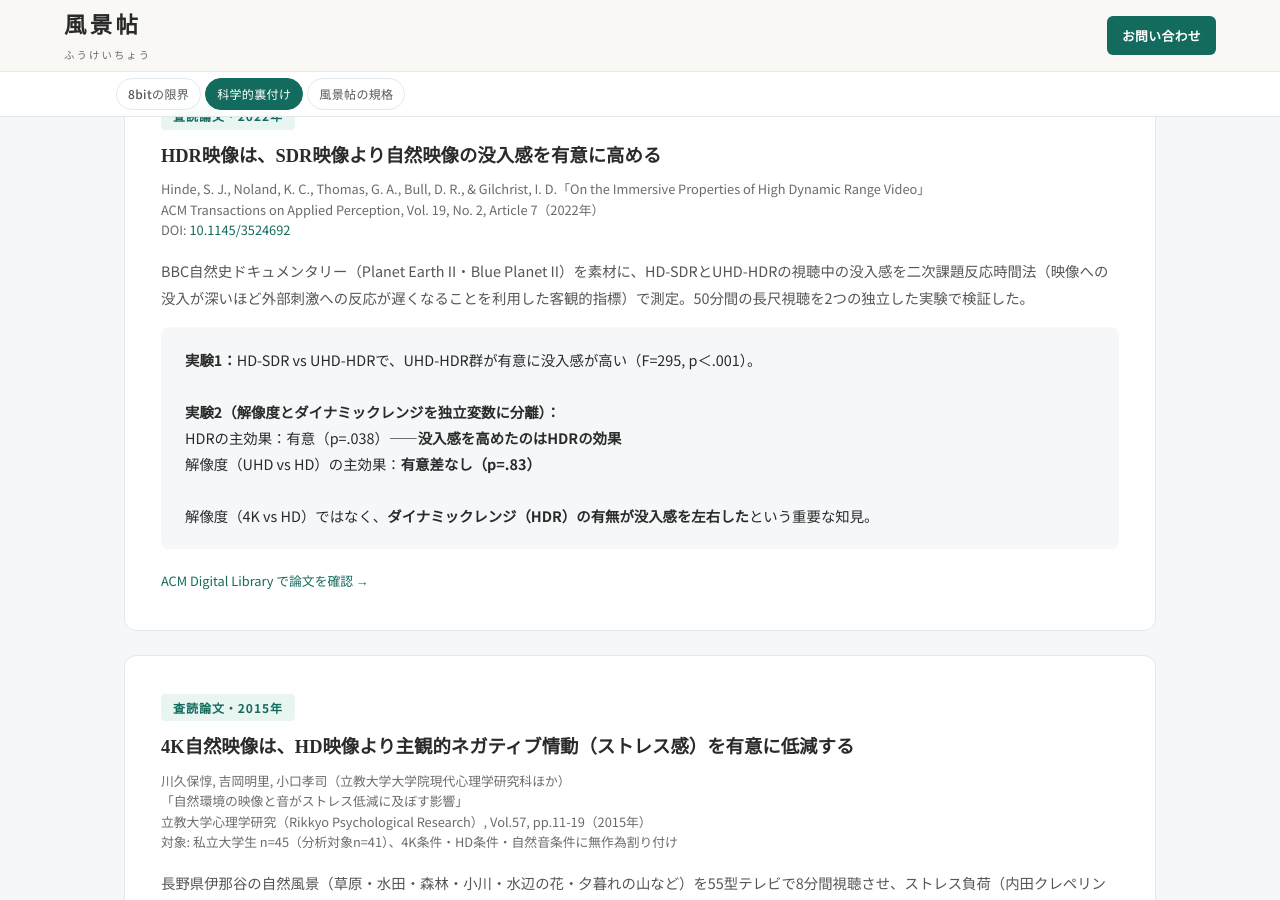
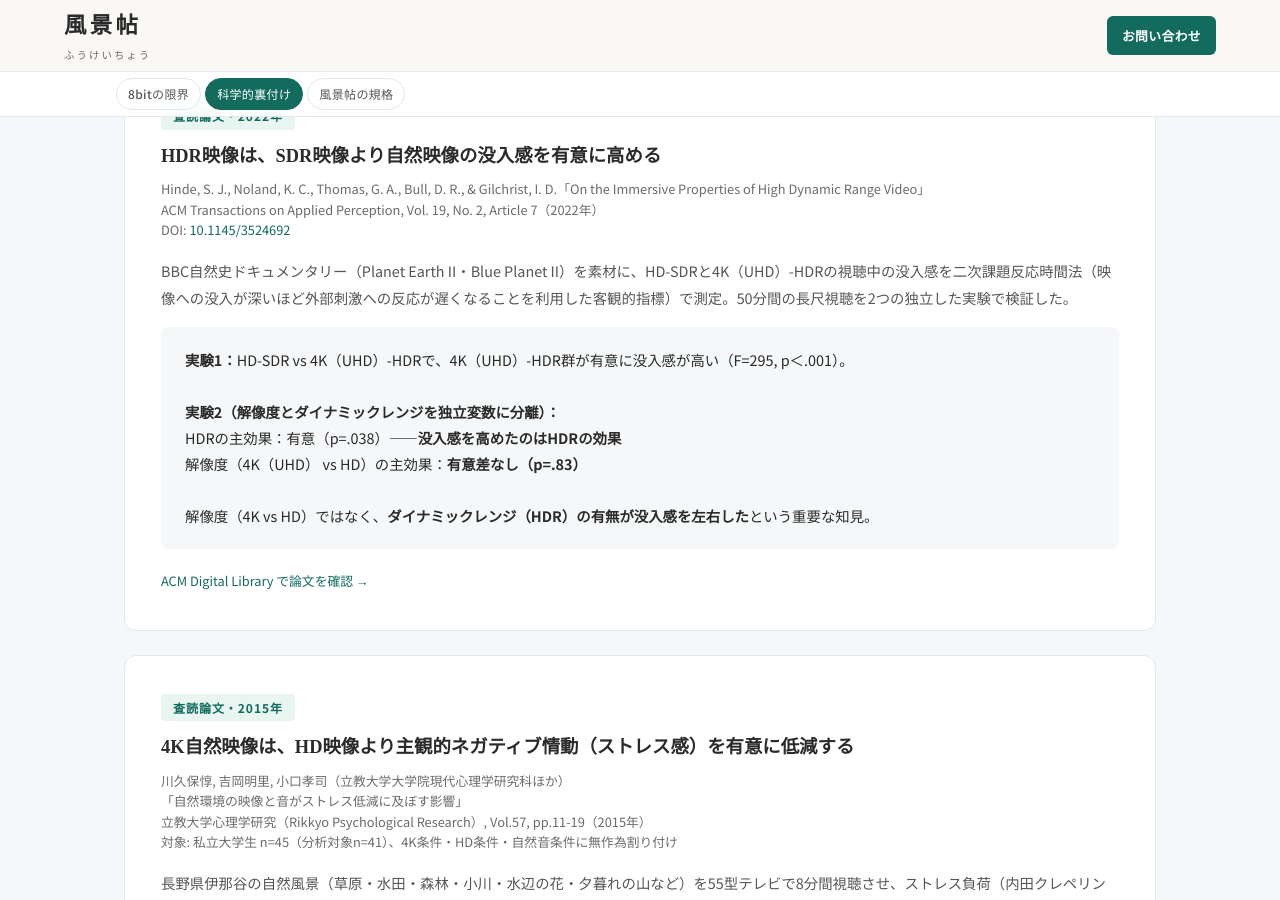
Before and after one commit to dr836gnypeq-ctrl/fukeichou-site, a Jekyll site: the page built from quality.html, in a window 1280 px wide and 900 px high, scrolled down 3527 px. Built offline with Jekyll 4.4.1, drawn with Linux system fonts in a browser that asks for light colours; nearby versions of some CDN libraries; some of the changed text lies outside the part shown.

```diff
--- a/quality.html
+++ b/quality.html
@@ -289,13 +289,13 @@ canvas.ql-bit-canvas{height:40px}
         DOI: <a class="ev-study-link" href="https://doi.org/10.1145/3524692" target="_blank" rel="noopener">10.1145/3524692</a>
       </div>
       <div class="ql-study-body">
-        BBC自然史ドキュメンタリー（Planet Earth II・Blue Planet II）を素材に、HD-SDRとUHD-HDRの視聴中の没入感を二次課題反応時間法（映像への没入が深いほど外部刺激への反応が遅くなることを利用した客観的指標）で測定。50分間の長尺視聴を2つの独立した実験で検証した。
+        BBC自然史ドキュメンタリー（Planet Earth II・Blue Planet II）を素材に、HD-SDRと4K（UHD）-HDRの視聴中の没入感を二次課題反応時間法（映像への没入が深いほど外部刺激への反応が遅くなることを利用した客観的指標）で測定。50分間の長尺視聴を2つの独立した実験で検証した。
       </div>
       <div class="ql-result">
-        <p><strong>実験1：</strong>HD-SDR vs UHD-HDRで、UHD-HDR群が有意に没入感が高い（F=295, p＜.001）。<br><br>
+        <p><strong>実験1：</strong>HD-SDR vs 4K（UHD）-HDRで、4K（UHD）-HDR群が有意に没入感が高い（F=295, p＜.001）。<br><br>
         <strong>実験2（解像度とダイナミックレンジを独立変数に分離）：</strong><br>
         HDRの主効果：有意（p=.038）<strong>——没入感を高めたのはHDRの効果</strong><br>
-        解像度（UHD vs HD）の主効果：<strong>有意差なし（p=.83）</strong><br><br>
+        解像度（4K（UHD） vs HD）の主効果：<strong>有意差なし（p=.83）</strong><br><br>
         解像度（4K vs HD）ではなく、<strong>ダイナミックレンジ（HDR）の有無が没入感を左右した</strong>という重要な知見。</p>
       </div>
       <a class="ev-study-link" href="https://doi.org/10.1145/3524692" target="_blank" rel="noopener">ACM Digital Library で論文を確認 →</a>
```
Also changed, not shown: other parts of quality.html (+1 -1 lines).
